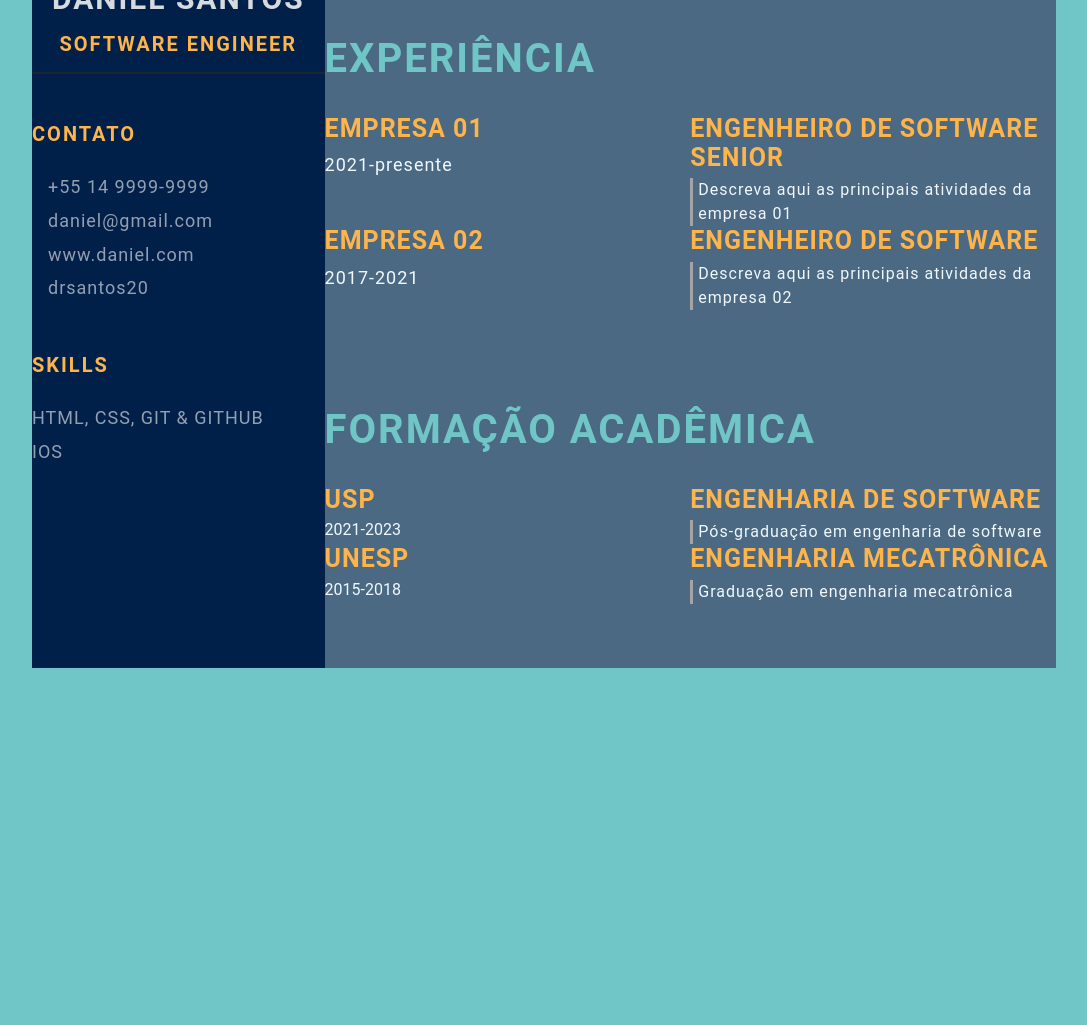
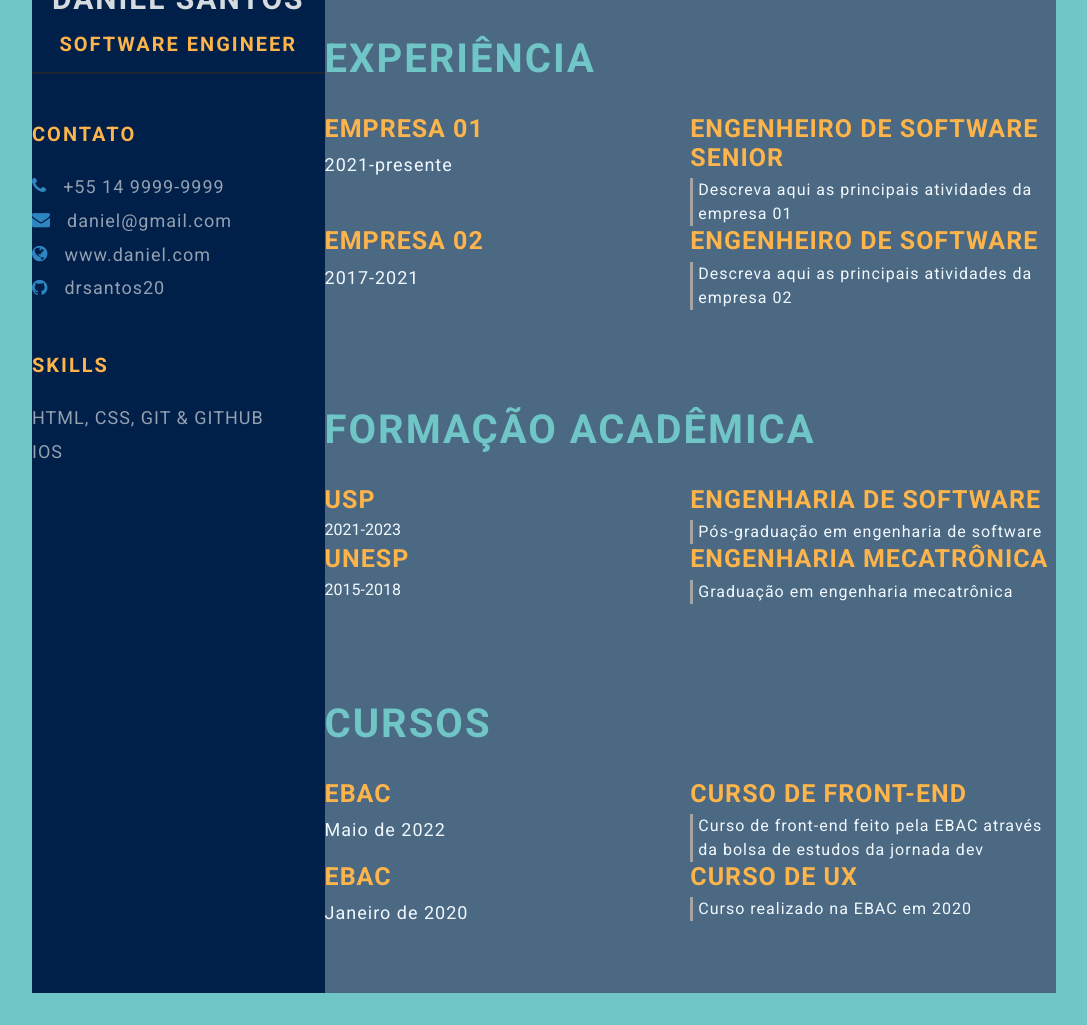
Before and after one commit to vanessauso/vanessauso.github.io, a plain HTML site: page index.html in a window 1280 px wide. Shown: the part 364-1389 px from the top of the page, without its empty margins (96-1183 px from the left). Before the commit the page ends 1064 px from the top, so only its background shows below. Drawn offline with Linux system fonts and the light colour scheme.

Commit message:
feature: add awards

```diff
--- a/index.html
+++ b/index.html
@@ -5,6 +5,14 @@
     <meta http-equiv="X-UA-Compatible" content="IE=edge">
     <meta name="viewport" content="width=device-width, initial-scale=1.0">
     <title>Daniel Santos CV</title>
+
+    <!-- Google font  -->
+    <link rel="preconnect" href="https://fonts.googleapis.com">
+    <link rel="preconnect" href="https://fonts.gstatic.com" crossorigin>
+    <link href="https://fonts.googleapis.com/css2?family=Roboto:ital,wght@0,100;0,300;0,400;0,700;1,100;1,300;1,400;1,700&display=swap" rel="stylesheet">
+
+    <!-- font-awesome -->
+    <link rel="stylesheet" href="https://cdnjs.cloudflare.com/ajax/libs/font-awesome/4.7.0/css/font-awesome.min.css">
 
     <link rel="stylesheet" href="style.css">
 </head>
@@ -88,6 +96,27 @@
                     </div>
                     </div>
                 </section>
+                <section class="awards gap">
+                    <div class="right-title">Cursos</div>
+                    <div class="awards-contents">
+                        <div class="awards-left">
+                            <p class="awards-company-name">EBAC</p>
+                            <p class="awards-time-period">Maio de 2022</p>
+                        </div>
+                        <div class="awards-right">
+                            <p class="awards-name">Curso de Front-end</p>
+                            <p class="awards-desc">Curso de front-end feito pela EBAC através da bolsa de estudos da jornada dev</p>
+                        </div>
+                        <div class="awards-left">
+                            <p class="awards-company-name">EBAC</p>
+                            <p class="awards-time-period">Janeiro de 2020</p>
+                        </div>
+                        <div class="awards-right">
+                            <p class="awards-name">Curso de UX</p>
+                            <p class="awards-desc">Curso realizado na EBAC em 2020</p>
+                        </div>
+                    </div>
+                </section>
             </section>
     </main>
 </body>
```
